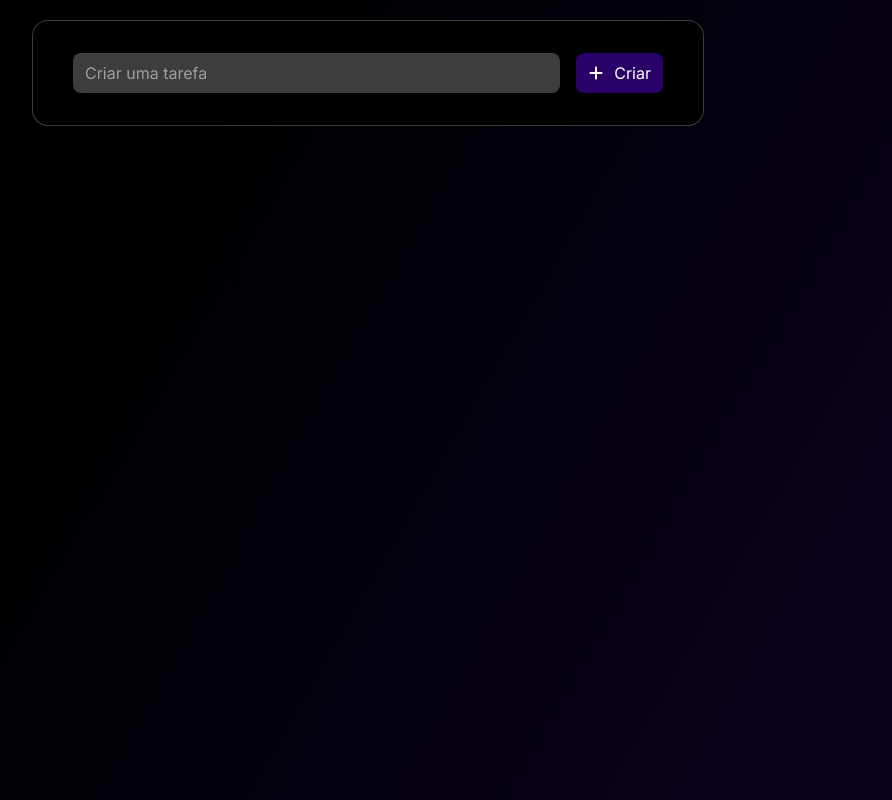
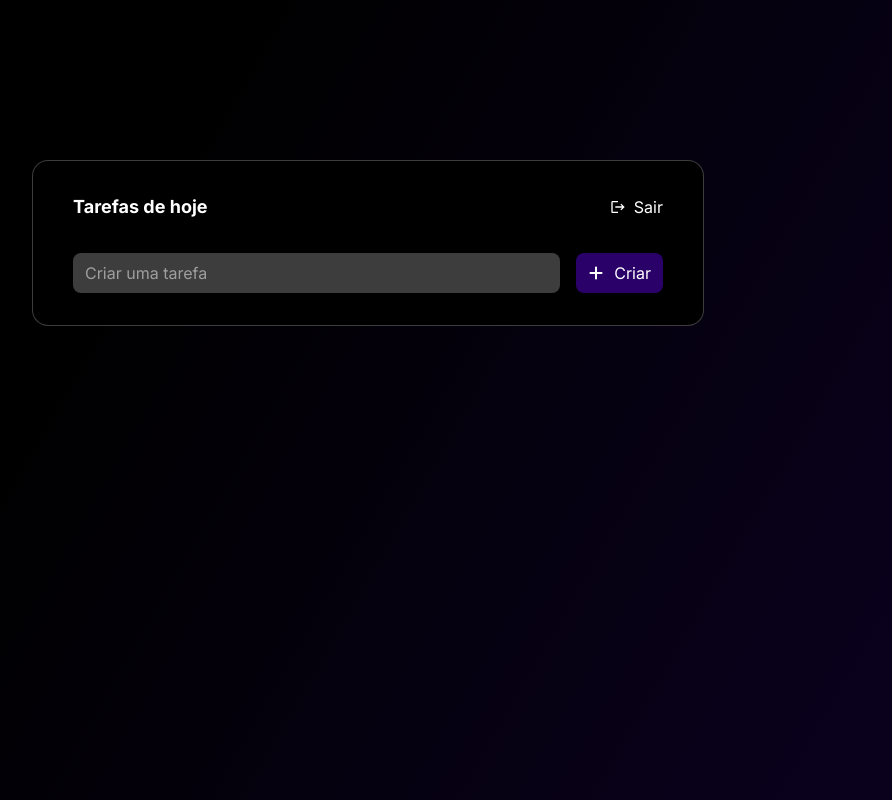
Before and after one commit to rogeranacleto/to-do-list-app, a React (Vite) app: page / in a window 1280 px wide. Shown: the top 800 px of the page, without its empty margins (272-1164 px from the left). Built offline with nearby package versions, Linux system fonts and the light colour scheme.

Commit message:
style: change icon and title

```diff
--- a/src/pages/Home/index.tsx
+++ b/src/pages/Home/index.tsx
@@ -2,6 +2,9 @@ import { FaPlus } from "react-icons/fa6";
 import { GoTrash } from "react-icons/go";
 import { useEffect, useState } from "react";
 import { useCallback } from "react";
+import { MdLogout } from "react-icons/md";
+import { Link } from "react-router";
+
 export function Home(){
 const [tasks, setTasks] = useState<string[]>([]);
 const [input, setInput] = useState("");
@@ -32,8 +35,19 @@ const deleteTask = (task: string) => {
 }
     return(
         <div className="max-w-screen min-h-screen">
-            <div className="flex flex-col gap-6 pt-5 justify-center items-center p-5">
+                <div className="flex flex-col gap-6 items-center mt-40">
                     <div className="bg-black rounded-2xl flex flex-col pl-10 pr-10 border border-solid border-[#ffffff3d] pb-8 max-w-2xl w-full">
+                        <div className="flex items-center justify-between mt-8">
+                            <div>
+                                <h1 className="text-white text-lg font-bold">Tarefas de hoje</h1>
+                            </div>
+                            <Link to={"/login"}>
+                                <div className="flex items-center gap-2">
+                                    <MdLogout className="text-white"/>
+                                    <p className="text-white">Sair</p>
+                                </div>
+                            </Link>
+                        </div>
                         <div className="flex justify-between w-full mt-8 gap-8">
                             <div className="flex gap-4 w-full">
                                 <input type="text" className="bg-[#ffffff3d] w-full rounded-lg text-white pl-3" placeholder="Criar uma tarefa" value={input} onChange={(e) => setInput(e.target.value)}/>
@@ -49,7 +63,6 @@ const deleteTask = (task: string) => {
                                 <div className="flex items-center gap-4">
                                     <label className="inline-flex items-center cursor-pointer">
                                     <input type="checkbox" className="peer sr-only" />
-
                                     <span
                                         className="w-5 h-5 rounded-lg border border-[#ffffffa8]
                                             peer-checked:bg-white peer-checked:border-white
```
Lines whose indentation alone changed are shown as unchanged.
